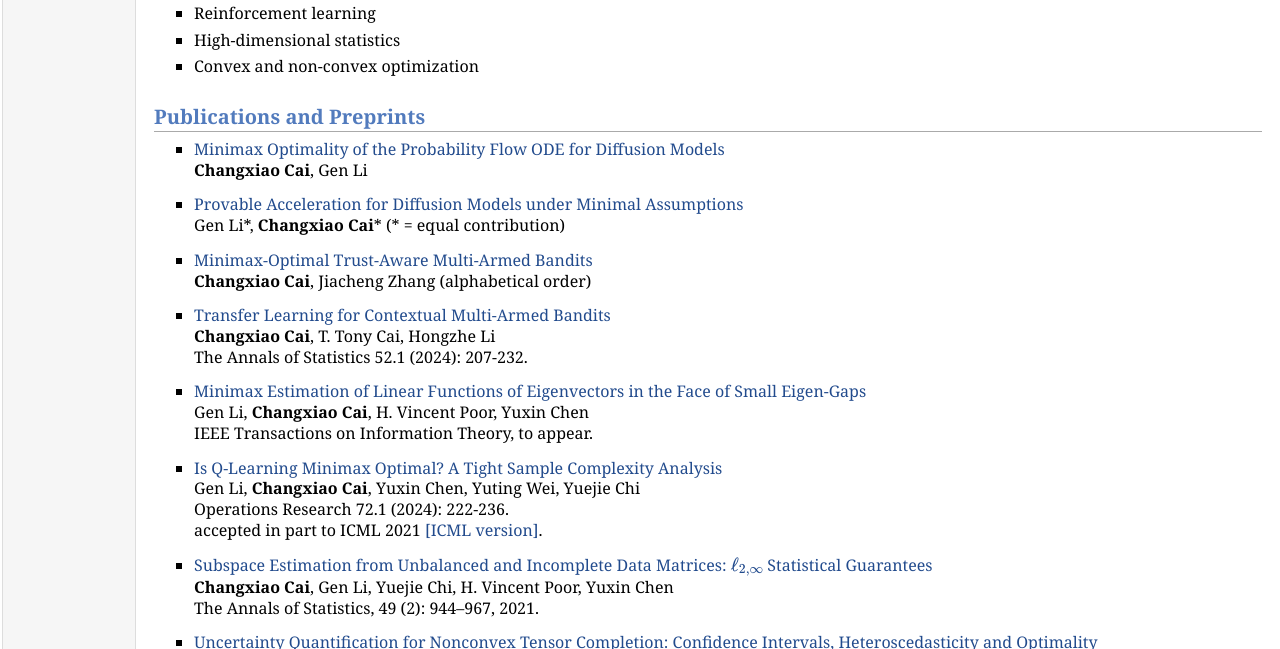
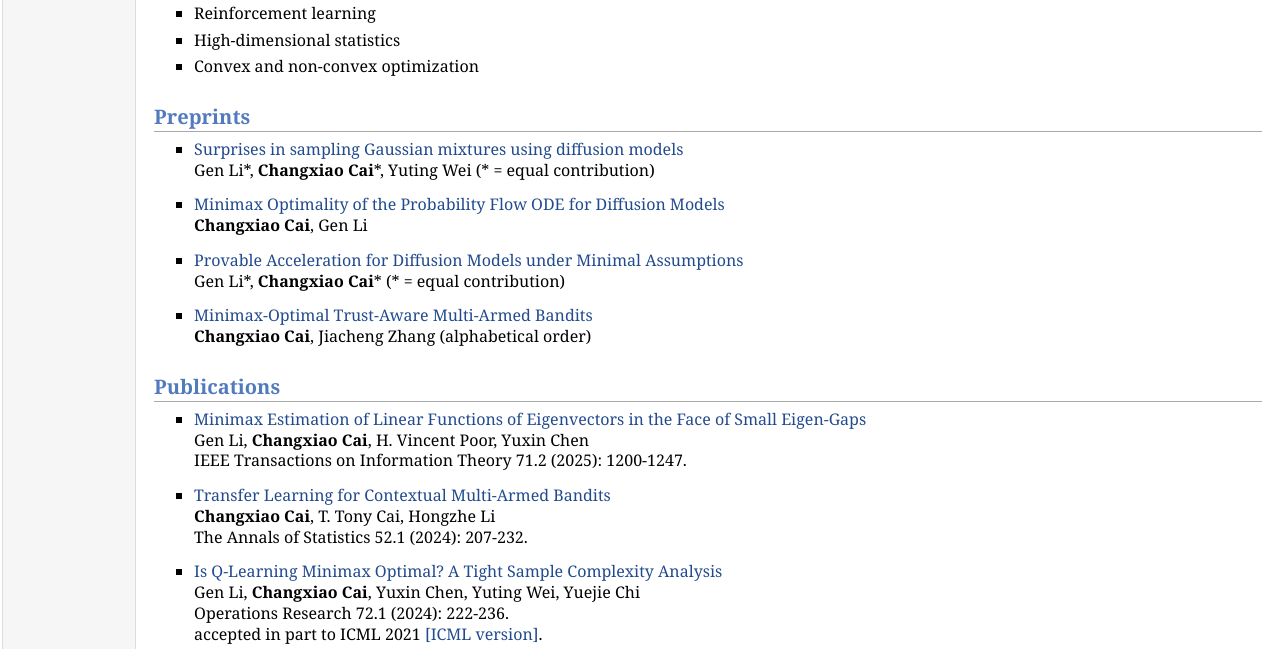
Before and after one commit to cxcai/cxcai.github.io, a plain HTML site: page research.html in a window 1280 px wide. Shown: the part 132-781 px from the top of the page. Drawn offline with nearby package versions, Linux system fonts and the light colour scheme; some packages are replaced by stand-ins of ours.

Commit message:
Add files via upload

```diff
--- a/research.html
+++ b/research.html
@@ -41,7 +41,13 @@ MathJax.Hub.Config({
 </p>
 </li>
 </ul>
-<h2>Publications and Preprints</h2>
+<h2>Preprints</h2>
+<ul>
+<li><p><a href="./DiffusionGMM.pdf" target=&ldquo;blank&rdquo;>Surprises in sampling Gaussian mixtures using diffusion models</a> <br />
+Gen Li*, <b>Changxiao Cai</b>*, Yuting Wei (* = equal contribution)
+<br /></p>
+</li>
+</ul>
 <ul>
 <li><p><a href="https://arxiv.org/abs/2503.09583" target=&ldquo;blank&rdquo;>Minimax Optimality of the Probability Flow ODE for Diffusion Models</a> <br />
 <b>Changxiao Cai</b>, Gen Li
@@ -60,18 +66,19 @@ Gen Li*, <b>Changxiao Cai</b>* (* = equal contribution)
 <br /></p>
 </li>
 </ul>
+<h2>Publications</h2>
+<ul>
+<li><p><a href="https://arxiv.org/abs/2104.03298" target=&ldquo;blank&rdquo;>Minimax Estimation of Linear Functions of Eigenvectors in the Face of Small Eigen-Gaps</a> <br />
+Gen Li, <b>Changxiao Cai</b>, H.&nbsp;Vincent Poor, Yuxin Chen
+<br />
+IEEE Transactions on Information Theory 71.2 (2025): 1200-1247.</p>
+</li>
+</ul>
 <ul>
 <li><p><a href="https://arxiv.org/abs/2211.12612" target=&ldquo;blank&rdquo;>Transfer Learning for Contextual Multi-Armed Bandits</a> <br />
 <b>Changxiao Cai</b>, T.&nbsp;Tony Cai, Hongzhe Li
 <br />
 The Annals of Statistics 52.1 (2024): 207-232.</p>
-</li>
-</ul>
-<ul>
-<li><p><a href="https://arxiv.org/abs/2104.03298" target=&ldquo;blank&rdquo;>Minimax Estimation of Linear Functions of Eigenvectors in the Face of Small Eigen-Gaps</a> <br />
-Gen Li, <b>Changxiao Cai</b>, H.&nbsp;Vincent Poor, Yuxin Chen
-<br />
-IEEE Transactions on Information Theory, to appear.</p>
 </li>
 </ul>
 <ul>
@@ -121,7 +128,7 @@ IEEE International Conference on Acoustics, Speech and Signal Processing (ICASSP
 </ul>
 <div id="footer">
 <div id="footer-text">
-Page generated 2025-03-12 21:49:00 EDT, by <a href="https://github.com/wsshin/jemdoc_mathjax" target="blank">jemdoc+MathJax</a>.
+Page generated 2025-03-24 13:03:48 EDT, by <a href="https://github.com/wsshin/jemdoc_mathjax" target="blank">jemdoc+MathJax</a>.
 </div>
 </div>
 </td>
```
Also changed, not shown: 1 other file.
